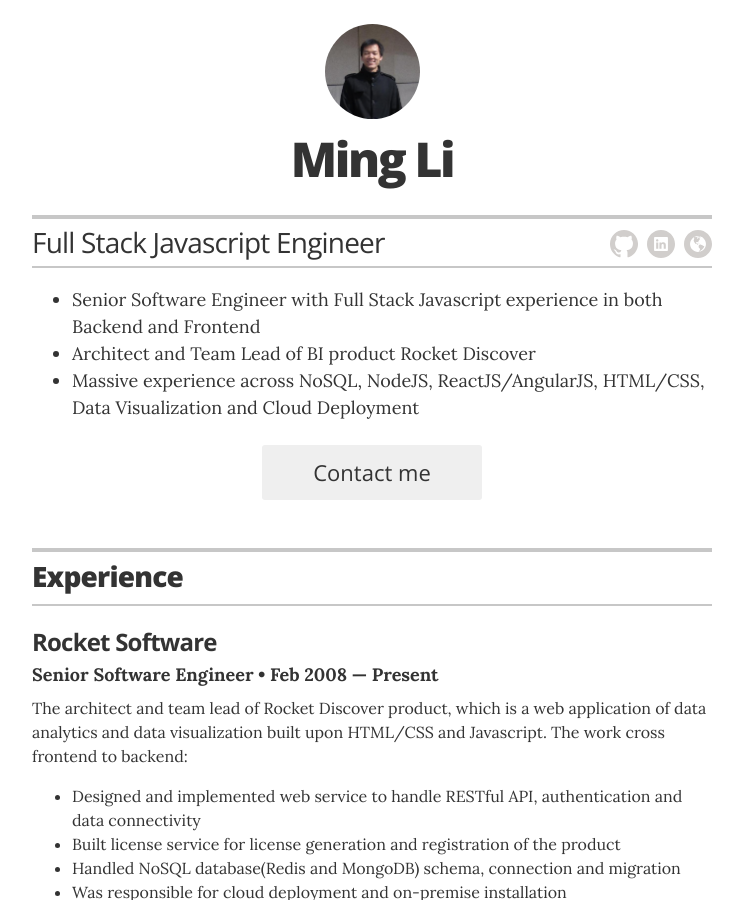
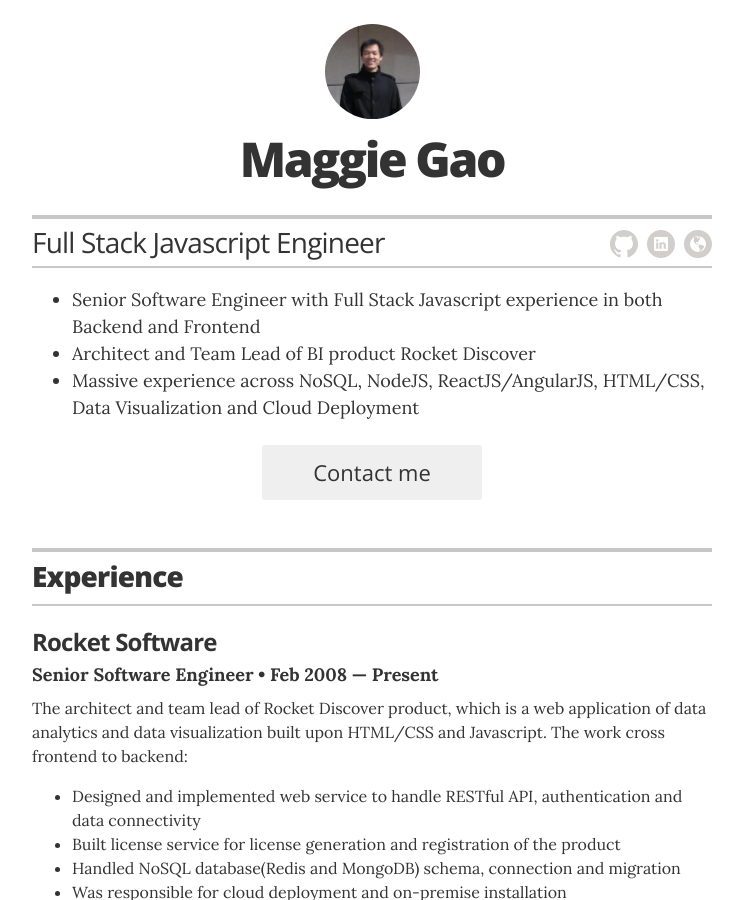
Before and after one commit to miaomiaogao/resume, a Jekyll site: the page built from index.html, in a window 1280 px wide and 900 px high. Shown: the whole window, without its empty margins (268-1011 px from the left). Built offline with Jekyll 4.4.1, drawn with Linux system fonts in a browser that asks for light colours.

Commit message:
Update User Name

```diff
--- a/_config.yml
+++ b/_config.yml
@@ -10,7 +10,7 @@ sass:
 
 # Resume settings
 resume_avatar:                  "true"
-resume_name:                    "Ming Li"
+resume_name:                    "Maggie Gao"
 resume_title:                   "Full Stack Javascript Engineer"
 resume_contact_email:
   "liming.dl@gmail.com"
```
